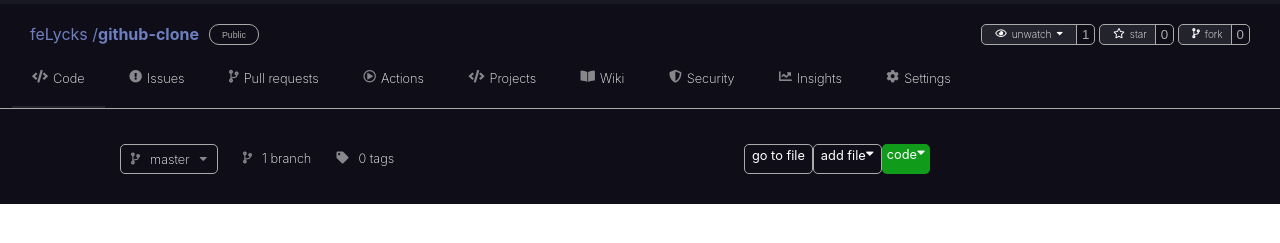
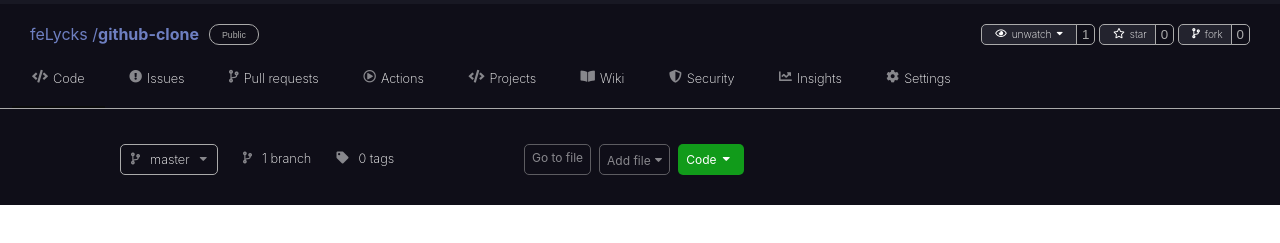
Before and after one commit to feLycks/github-clone, a plain HTML site: page index.html in a window 1280 px wide. Shown: the part 47-290 px from the top of the page. Drawn offline with Linux system fonts and the light colour scheme.

Commit message:
master settings debug

```diff
--- a/index.html
+++ b/index.html
@@ -100,19 +100,21 @@
                             <p>0 tags</p>
                         </div>
                     </div>
-                    <div class="new-file"></div>
+                    <div class="new-file">
+                        <p id="go-to">Go to file</p>
+                        <div class="add-file">
+                            <p>Add file</p>
+                            <i class="fas fa-caret-down"></i>
+                        </div>
+                        <div class="code">
+                            <p>Code</p>
+                            <i class="fas fa-caret-down"></i>
+                        </div>
+                    </div>
                 </div>
             </div>
             <div class="sub-content">
-                <p id="go-to">go to file</p>
-                <div class="add-file">
-                    <p>add file</p>
-                    <i class="fas fa-caret-down"></i>
-                </div>
-                <div class="code">
-                    <p>code</p>
-                    <i class="fas fa-caret-down"></i>
-                </div>
+
             </div>
         </section>
     </section>
--- a/style.css
+++ b/style.css
@@ -218,7 +218,7 @@
 #active {
     border-bottom: 1px solid orange;
     margin-left: -18px;
-    border-bottom: 2px solid var(--bg-btn);
+    border-bottom: 2px solid #0c0c0c;
 }
 
 /* content  */
@@ -233,7 +233,8 @@
 }
 
 .master-menu {
-    display: inline-flex;
+    justify-content: space-between;
+    display: flex;
     cursor: pointer;
 }
 
@@ -260,6 +261,7 @@
 .mast-cont  p {
     margin-top: 7px;
 }
+
 
 .branch {
     color: white;
@@ -295,30 +297,53 @@
 .tag p {
     margin-top: 7px;
 }
-
-/* .sub-content */
-.sub-content {
-    width: 30%;
-    height: auto;
+.new-file {
     display: inline-flex;
     color: white;
-    font-size: .8rem;
+}
+.add-file  p {
+    margin-top: 5px;
 }
 
-#go-to, .add-file{
+.add-file i {
+    margin: 6px 0px 0px 4px;
+}
+
+#go-to {
+    border: 1px solid #aaa;
+    border-radius: 5px;
+    padding: 5px 7px;
+    margin-right: 8px;
+    text-align: center;
+    font-size: .75rem;
+    opacity: .5;
+}
+.add-file{
+    opacity: .5;
+    display: inline-flex;
+    text-align: center;
     border: 1px solid #aaa;
     border-radius: 5px;
     padding: 3px 7px;
-}
-
-.add-file, .code{
-    display: inline-flex;
+    margin-right: 8px;
+    font-size: .75rem;
 }
 
 .code {
-    font-size: .8rem;
+    text-align: center;
+    display: inline-flex;
+    font-size: .75rem;
     color: white;
-    padding: 3px 5px;
+    cursor: pointer;
+    padding: 3px 8px;
     background-color: var(--btn-color);
     border-radius: 5px;
 }
+
+.code  p {
+    margin: 5px 0px;
+}
+
+.code i {
+    margin: 6px;
+}
```
